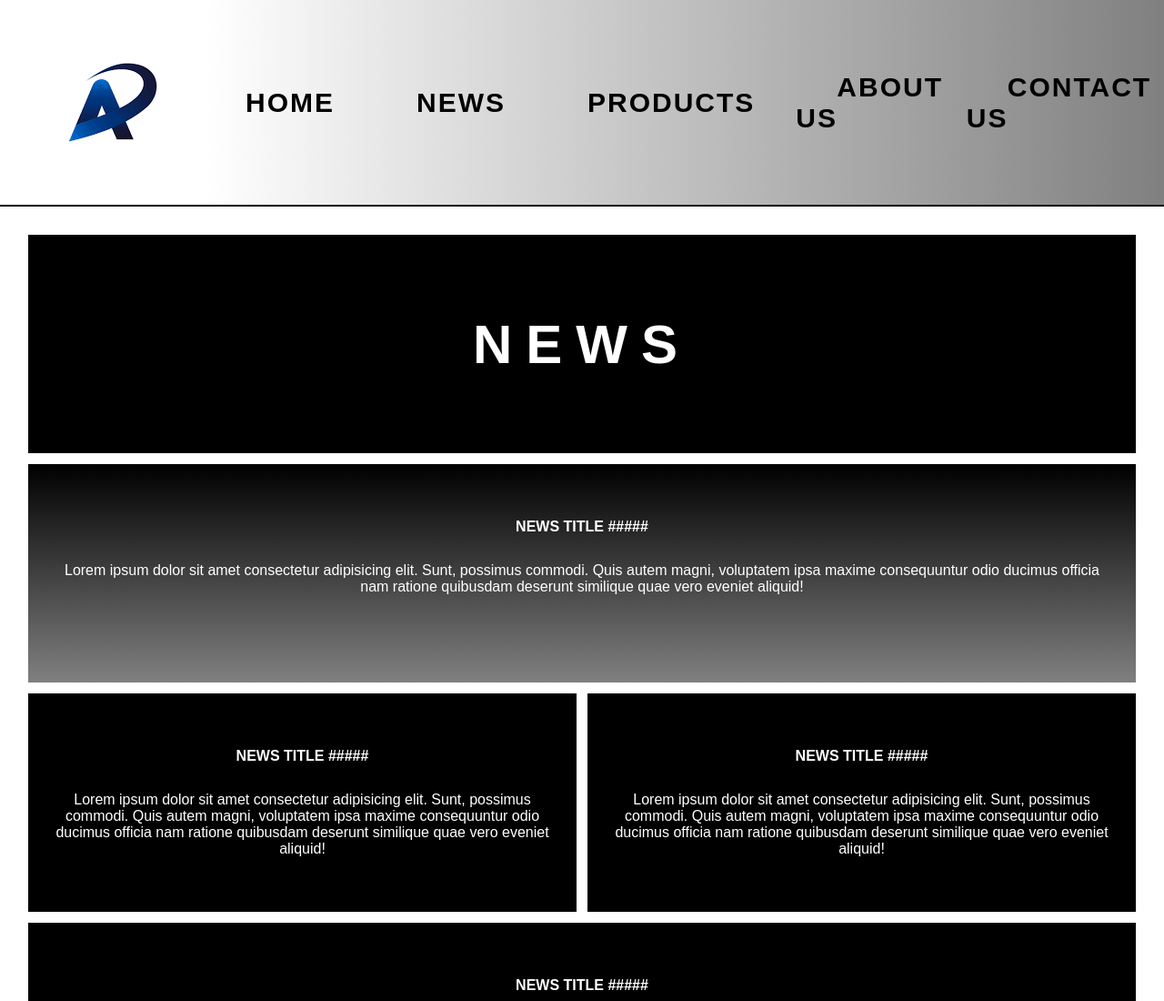
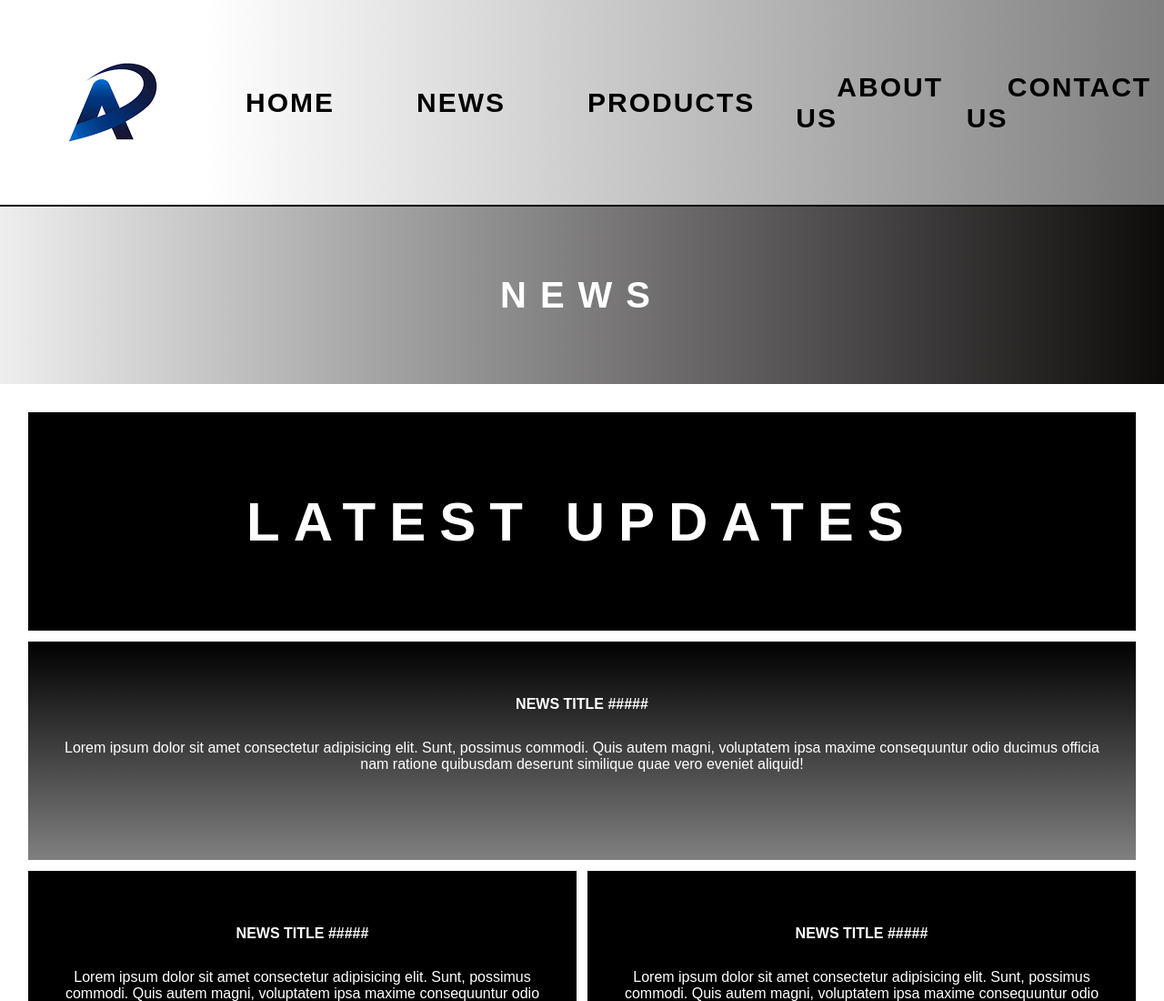
Before and after one commit to leandrojl/htmlProject, a plain HTML site: page pages/news.html in a window 1280 px wide. Shown: the top 1100 px of the page at 91% size. Drawn offline with Linux system fonts and the light colour scheme; a web font is replaced by a local one.

Commit message:
Fixing styles

```diff
--- a/css/style.css
+++ b/css/style.css
@@ -68,7 +68,7 @@ nav{
 }
 
 /* index.html CSS --------------------------------------------------------------------------------------*/
-#indexMainTitle{
+.indexMainTitle{
     text-align: center;
     font-size: 40px;
     /* border: solid 1px black; */
@@ -83,15 +83,15 @@ html{
     font-family: 'Encode Sans SC', sans-serif;
 
 }
-#imageSection{
+.imageSection{
     display: flex;
     flex-flow: column wrap;
     align-items: center;
     transform: translate(100px, 200p);
-    margin: 30px;
+    margin-bottom: 30px;
     padding: 30px;
     color: white;
-    background-image: linear-gradient(to top, black,green);
+    background-image: linear-gradient(to right, rgb(238, 238, 238), rgb(14, 11, 11));
 }
 #containerAboutUs{
     display: flex;
@@ -249,7 +249,7 @@ margin: 20px;
     margin: 30px;
 
   }
-  .news-title{
+  .main-title{
     display: flex;
     justify-content: center;
     align-items: center;
@@ -528,6 +528,7 @@ margin: 20px;
 .faqContainer h2:hover{
     transform: rotate(360deg) scale(2,2);
     color: red;
+    margin: 30px;
 
 }
 .faqContainer p{
@@ -549,8 +550,10 @@ margin: 20px;
     color: green;
     transform: translate(40px, 20px);
 }
+
 .faqContainer .faqQuestion:hover + p{
     color: red;
+
 
 
 
--- a/pages/news.html
+++ b/pages/news.html
@@ -42,9 +42,14 @@
     </header>
 
     <section>
+        <section class="imageSection">
+            <h1 class="indexMainTitle">NEWS</h1>
+
+        </section>
         <div class="grid-news-container">
-            <div class="news-title">
-            <h1>NEWS</h1>
+
+            <div class="main-title">
+            <h2>LATEST UPDATES</h2>
             </div>
               <div id="newsIntroContainer">
                     <h4>NEWS TITLE #####</h4>
```
Also changed, not shown: index.html (+9 -9 lines), pages/about-us.html (+5 -1 lines), pages/contact-us.html (+5 -1 lines), pages/products.html (+5 -1 lines).
